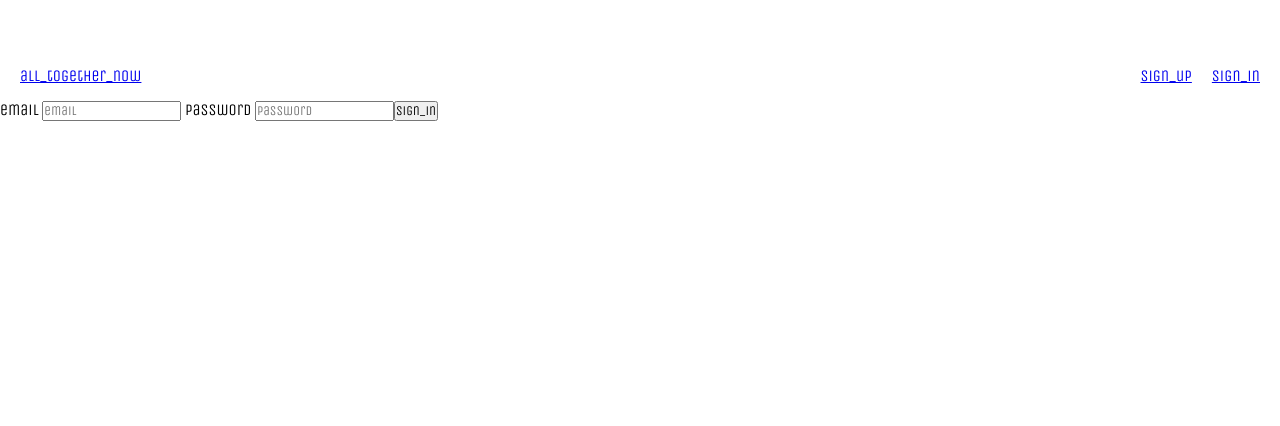
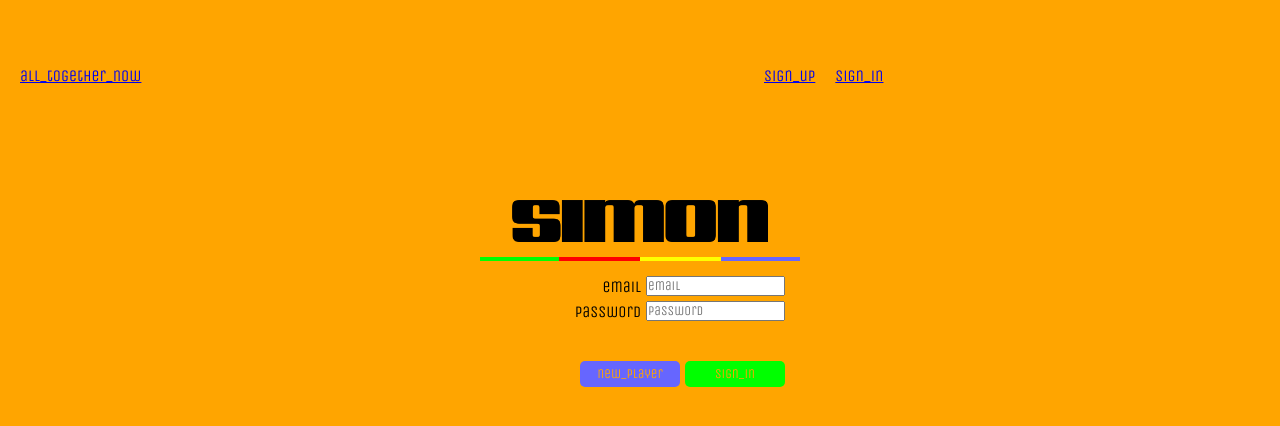
Before and after one commit to armaBurton/simon, a React (Create React App) app in the folder client/: page /signin in a window 1280 px wide. Shown: the top 426 px of the page. Built offline with nearby package versions, Linux system fonts and the light colour scheme; no server answers; a web font is replaced by a local one.

Commit message:
a bunch of styles, I think auth is working on the front end, still trying to reach the backend. going to put some effort into it now since these pages are pretty much done styling

```diff
--- a/client/src/App.css
+++ b/client/src/App.css
@@ -46,4 +46,5 @@ body {
   margin-top: 50px;
   width: 100%;
   height: 100vh;
+  background-color: orange;
 }
--- a/client/src/App.jsx
+++ b/client/src/App.jsx
@@ -21,9 +21,9 @@ const router = createBrowserRouter([
     element: <Layout />,
     children: [
       { index: true, element: <Navigate to="/main" /> },
-      { path: "main", element: <Main /> },
       { path: "signin", element: <Authenticate /> },
       { path: "signup", element: <SignUp /> },
+      { path: "main", element: <Main /> },
       {
         element: <PrivateRoutes />,
         children: [
--- a/client/src/components/Layout/SimonStatus/SimonStatus.css
+++ b/client/src/components/Layout/SimonStatus/SimonStatus.css
@@ -2,4 +2,5 @@
 .auth-div {
   display: flex;
   gap: 20px;
+  width: 40%;
 }
--- a/client/src/components/PrivateRoutes/PrivateRoutes.jsx
+++ b/client/src/components/PrivateRoutes/PrivateRoutes.jsx
@@ -5,5 +5,15 @@ import { useCurrentSimon } from "../../context/SimonProvider";
 export const PrivateRoutes = () => {
   const simon = useCurrentSimon();
 
-  return simon?.email ? <Outlet /> : <Navigate to="/main" />;
+  if (simon === null || simon === undefined) return <div>Loading...</div>;
+
+  if (!simon?.email) return <Navigate to="/signin" replace />;
+
+  return <Outlet />;
 };
+
+// export const PrivateRoutes = () => {
+//   const simon = useCurrentSimon();
+
+//   return simon?.email ? <Outlet /> : <Navigate to="/main" />;
+// };
--- a/client/src/services/simon.js
+++ b/client/src/services/simon.js
@@ -6,9 +6,13 @@ export const getCurrentUser = async () => {
       credentials: "include",
       mode: "cors",
     });
-    return res.json();
+    const data = await res.json();
+    console.log("getCurrentUser->", data);
+
+    return res.ok ? data : null;
   } catch (error) {
-    console.error(error);
+    console.error("getCurrentUser failed:", error);
+    return null;
   }
 };
 
--- a/client/src/views/Main/Main.jsx
+++ b/client/src/views/Main/Main.jsx
@@ -2,6 +2,7 @@
 import "./Main.css";
 import { Simon } from "../Simon/Simon";
 import { useCurrentSimon } from "../../context/SimonProvider";
+import { Navigate } from "react-router";
 // import { Navigate, useLocation } from "react-router";
 
 export const Main = () => {
@@ -16,7 +17,7 @@ export const Main = () => {
     <section className="mainSection">
       {/* <Simon /> */}
       {simon?.status === 401 ? (
-        simon.message
+        <Navigate to="/signin" replace />
       ) : (
         <Simon simon={simon} />
         // <Simon simon={simon} currentSelected={location.state?.from} />
--- a/client/src/views/Simon/Simon.jsx
+++ b/client/src/views/Simon/Simon.jsx
@@ -1,5 +1,6 @@
 import "./Simon.css";
 import { useEffect, useRef } from "react";
+import { Navigate } from "react-router";
 // import { Link } from "react-router-dom";
 import { Buttons } from "../../components/buttons/buttonContainer";
 import { useCurrentSimon } from "../../context/SimonProvider";
@@ -21,6 +22,8 @@ export const Simon = () => {
     setPlayerTurn,
     // index,
     setIndex,
+    user,
+    setUser,
   } = useCurrentSimon();
 
   const yellowRef = useRef(null);
@@ -66,7 +69,7 @@ export const Simon = () => {
     }
     // eslint-disable-next-line react-hooks/exhaustive-deps
   }, [userPattern, randoPattern, count]);
-
+  if (!user?.email) return <Navigate to="/signin" />;
   const handleStart = () => {
     setCount(1);
     setRandoPattern([]);
--- a/client/src/views/Users/Authenticate.css
+++ b/client/src/views/Users/Authenticate.css
@@ -1 +1,131 @@
 /* Authenticate.css */
+.formSection {
+  width: 100%;
+  display: flex;
+  align-items: center;
+  justify-content: center;
+  flex-direction: column;
+  margin-top: 100px;
+}
+
+.authForm,
+.autoForm {
+  width: 25%;
+  display: flex;
+  flex-direction: column;
+  align-items: flex-end;
+  justify-content: flex-start;
+  padding: 15px;
+  border-top: 4px solid;
+
+  border-image: linear-gradient(
+    to right,
+    var(--bright-green) 0%,
+    var(--bright-green) 25%,
+    var(--bright-red) 25%,
+    var(--bright-red) 50%,
+    var(--bright-yellow) 50%,
+    var(--bright-yellow) 75%,
+    var(--bright-blue) 75%,
+    var(--bright-blue) 100%
+  );
+  border-image-slice: 1;
+}
+
+.formItem {
+  width: 100%;
+  display: flex;
+  justify-content: flex-end;
+  align-items: flex-end;
+  gap: 5px;
+}
+
+.small {
+  margin-bottom: 5px;
+}
+
+.medium {
+  margin-bottom: 15px;
+}
+
+.big {
+  margin-bottom: 40px;
+}
+
+.sign_in,
+.create_player,
+.new_player,
+.return_user {
+  cursor: pointer;
+  padding: 5px 8px;
+  border-radius: 5px;
+  width: auto;
+  margin-bottom: 10px;
+  background-color: var(--dim-green);
+  color: orange;
+  border: none;
+  margin-bottom: 15px;
+  width: 100px;
+}
+
+.sign_in {
+  cursor: pointer;
+  background-color: var(--bright-green);
+}
+
+.sign_in:hover {
+  background-color: var(--press-green);
+}
+
+.sign_in:active {
+  background-color: var(--dim-green);
+}
+
+.new_player {
+  background-color: var(--bright-blue);
+}
+
+.new_player:hover {
+  background-color: var(--press-blue);
+}
+
+.new_player:active {
+  background-color: var(--dim-blue);
+}
+
+.return_user {
+  cursor: pointer;
+  background-color: var(--bright-red);
+  color: var(--bright-blue);
+}
+
+.return_user:hover {
+  background-color: var(--press-red);
+  color: var(--bright-blue);
+}
+
+.return_user:active {
+  background-color: var(--dim-red);
+  color: var(--bright-blue);
+}
+
+.create_player {
+  cursor: pointer;
+  background-color: var(--bright-yellow);
+  color: var(--bright-blue);
+}
+
+.create_player:hover {
+  background-color: var(--dim-yellow);
+  color: var(--bright-blue);
+}
+
+.create_player:active {
+  background-color: var(--press-yellow);
+  color: var(--bright-blue);
+}
+
+.simonLogo {
+  width: 20%;
+  margin-bottom: 15px;
+}
--- a/client/src/views/Users/Authenticate.jsx
+++ b/client/src/views/Users/Authenticate.jsx
@@ -3,6 +3,7 @@ import "./Authenticate.css";
 import { useEffect, useState } from "react";
 import { useNavigate } from "react-router-dom";
 import { useCurrentSimon, useAuth } from "../../context/SimonProvider";
+import simonLogo from "../../assets/simon_black.png";
 
 export const Authenticate = () => {
   const [email, setEmail] = useState("");
@@ -42,9 +43,18 @@ export const Authenticate = () => {
     }
   };
 
+  const handleNewPlayer = (e) => {
+    e.preventDefault();
+
+    navigate("/signup", { replace: true });
+  };
+
   return (
     <section className="formSection">
+      <img src={simonLogo} alt="simon logo" className="simonLogo" />
+
       <form action="" className="authForm">
+        <div className="formItem small">
           <label htmlFor="email"> email </label>
           <input
             type="text"
@@ -56,6 +66,8 @@ export const Authenticate = () => {
               setEmail(target.value);
             }}
           />
+        </div>
+        <div className="formItem big">
           <label htmlFor="password"> password </label>
           <input
             type="password"
@@ -67,14 +79,25 @@ export const Authenticate = () => {
               setPassword(target.value);
             }}
           />
+        </div>
+        <div className="formItem">
           <button
             type="submit"
-          className="row"
+            className="row new_player"
+            aria-disabled={!email || !password}
+            onClick={handleNewPlayer}
+          >
+            new_player
+          </button>
+          <button
+            type="submit"
+            className="row sign_in"
             aria-disabled={!email || !password}
             onClick={handleClick}
           >
             sign_in
           </button>
+        </div>
         <p className="row">{error}</p>
       </form>
     </section>
--- a/client/src/views/Users/SignUp.jsx
+++ b/client/src/views/Users/SignUp.jsx
@@ -1,7 +1,9 @@
 // SignUp.jsx
+import "./Authenticate.css";
 import { useEffect, useState } from "react";
 import { useNavigate } from "react-router-dom";
 import { useAuth, useCurrentSimon } from "../../context/SimonProvider";
+import simonLogo from "../../assets/simon_black.png";
 
 export const SignUp = () => {
   const [email, setEmail] = useState("");
@@ -43,9 +45,17 @@ export const SignUp = () => {
     }
   };
 
+  const handleReturnUser = (e) => {
+    e.preventDefault();
+    setError("");
+    navigate("/signin", { replace: true });
+  };
+
   return (
     <section className="formSection">
+      <img src={simonLogo} alt="simon logo" className="simonLogo" />
       <form onSubmit={() => {}} className="autoForm">
+        <div className="formItem small">
           <label htmlFor="email">email</label>
           <input
             type="email"
@@ -57,6 +67,8 @@ export const SignUp = () => {
               setEmail(target.value);
             }}
           />
+        </div>{" "}
+        <div className="formItem small">
           <label htmlFor="password">password</label>
           <input
             type="password"
@@ -68,7 +80,9 @@ export const SignUp = () => {
               setPassword(target.value);
             }}
           />
-        <label htmlFor="confirmPassword">confirm_password</label>
+        </div>{" "}
+        <div className="formItem medium">
+          <label htmlFor="confirmPassword">password</label>
           <input
             type="password"
             id="confirmPassword"
@@ -79,14 +93,25 @@ export const SignUp = () => {
               setConfirmPassword(target.value);
             }}
           />
+        </div>
+        <div className="formItem">
           <button
             type="submit"
-          className="row"
+            className="row return_user"
+            aria-disabled={!email || !password || !confirmPassword}
+            onClick={handleReturnUser}
+          >
+            return_user
+          </button>
+          <button
+            type="submit"
+            className="row create_player"
             aria-disabled={!email || !password || !confirmPassword}
             onClick={handleClick}
           >
-          sign_up
+            create_player
           </button>
+        </div>
         <p className="row">{error}</p>
       </form>
     </section>
```
Also changed, not shown: client/src/context/SimonProvider.js (+0 -26 lines). Lines whose indentation alone changed are shown as unchanged.
